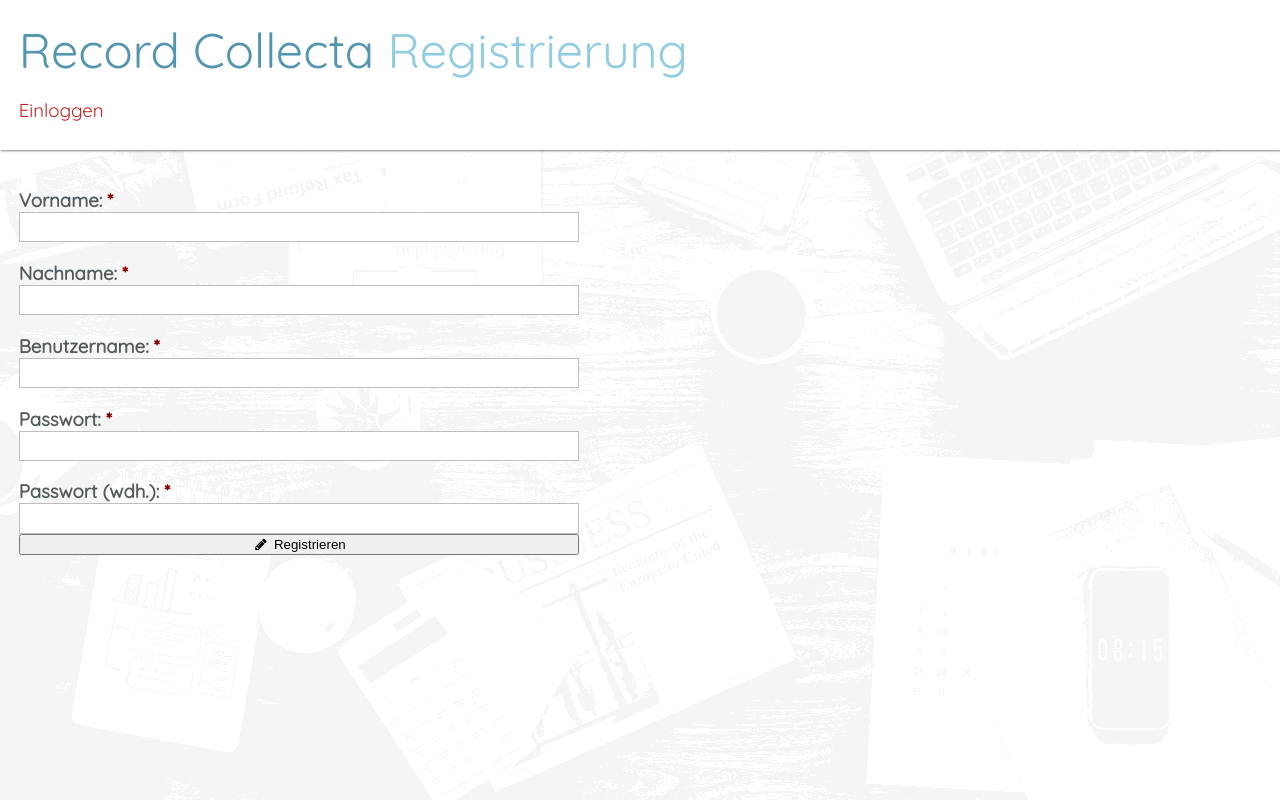
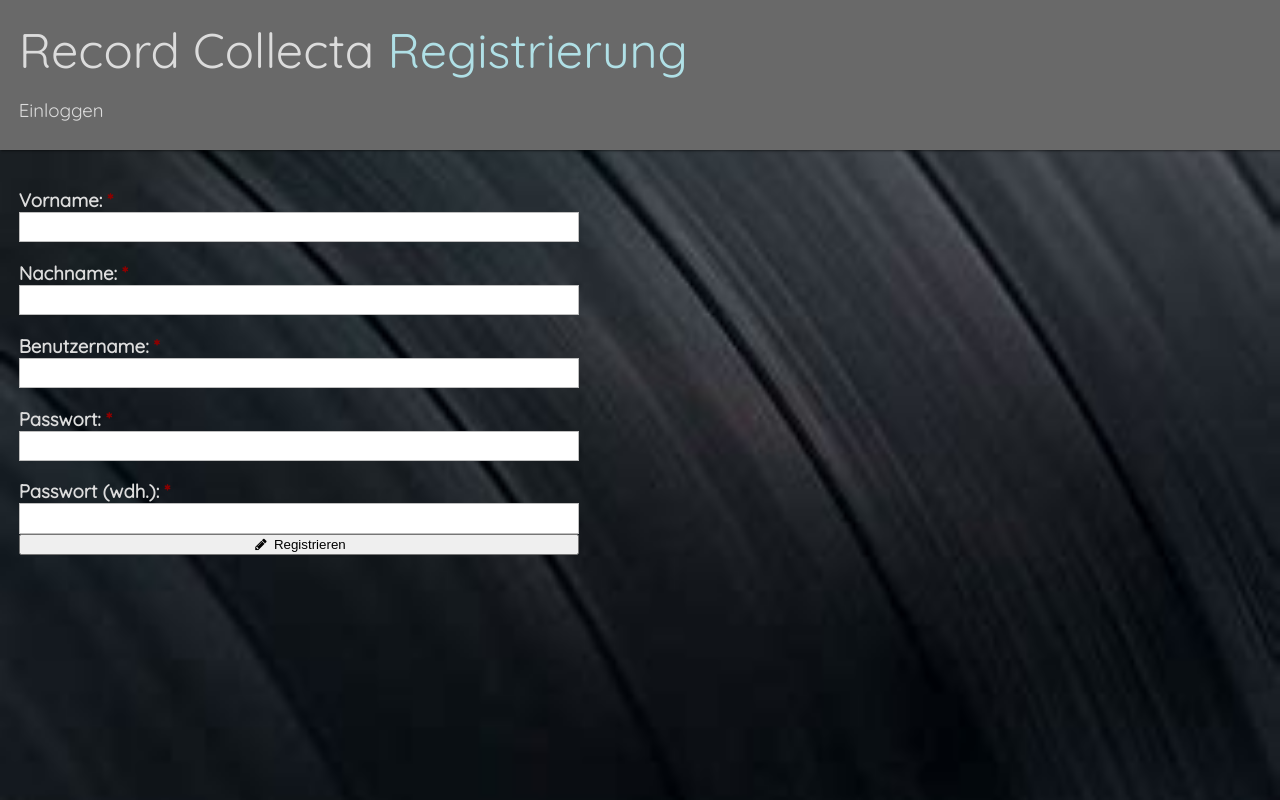
Before and after one commit to FrancescoBrokkoli/Verteilte_Systeme, a Java web app: page /signup/ in a window 1280 px wide. Run offline with Tomcat 11, a stand-in JSP engine, Linux system fonts and the light colour scheme; data that the repository does not hold is empty.

Commit message:
paar kleine sachn

```diff
--- a/src/main/webapp/WEB-INF/tasks/task_edit.jsp
+++ b/src/main/webapp/WEB-INF/tasks/task_edit.jsp
@@ -51,7 +51,7 @@
                     <input type="text" name="task_owner" value="${task_form.values["task_owner"][0]}" readonly="readonly">
                 </div>
 
-                <label for="task_category">Genre</label>
+                <label for="task_category">Genre:</label>
                 <div class="side-by-side">
                     <select name="task_category">
                         <option value="">Alle Genre</option>
--- a/src/main/webapp/WEB-INF/tasks/task_list.jsp
+++ b/src/main/webapp/WEB-INF/tasks/task_list.jsp
@@ -80,9 +80,9 @@
                     <thead>
                         <tr>
                             <th>Künstler</th>
+                            <th>Genre</th>
+                            <th>Eigentümer</th>
                             <th>Format</th>
-                            <th>Eigentümer</th>
-                            <th>Genre</th>
                             <th>Jahr der Pressung</th>
                         </tr>
                     </thead>
--- a/src/main/webapp/css/main.css
+++ b/src/main/webapp/css/main.css
@@ -23,9 +23,9 @@ html {
     font-size: 14pt;
 
     background-color: rgb(250, 250, 250);
-    color: rgb(83, 91, 94);
+    color: #DCDCDC; /*Farbe Genre etc*/
 
-    background-image: url(../img/background.png);
+    background-image: url(../img/sp.jpg);
     background-repeat: no-repeat;
     background-position: center center;
     background-size: cover;
@@ -46,7 +46,7 @@ body {
 }
 
 header {
-    background: white;
+    background: DimGray; /*Hintergrund Header*/
     box-shadow: 1px 1px 2px rgba(0, 0, 0, 0.5);
     margin-bottom: 1rem;
     position: sticky;
@@ -58,7 +58,7 @@ header, main {
 
 /* Titelzeile */
 #titlebar {
-    color: rgb(145, 204, 229);
+    color: rgb(176, 224, 230); /*dashboard*/
     font-size: 260%;
     margin-bottom: 1rem;
 }
@@ -74,7 +74,7 @@ header, main {
 }
 
 #titlebar .appname {
-    color: rgb(83, 149, 176);
+    color: #DCDCDC; /*RecordCollecta*/
 }
 
 /* Menüzeile */
@@ -86,7 +86,7 @@ header, main {
 
 /* Farben für Links */
 a, a:visited {
-    color: rgb(193, 33, 33);
+    color: #DCDCDC;
     text-decoration: none;
 }
 
```
Also changed, not shown: src/main/webapp/css/dashboard.css (+7 -7 lines), src/main/webapp/img/Platte.jpg (added), src/main/webapp/img/schallplatten.jpg (added), src/main/webapp/img/sp.jpg (added).
